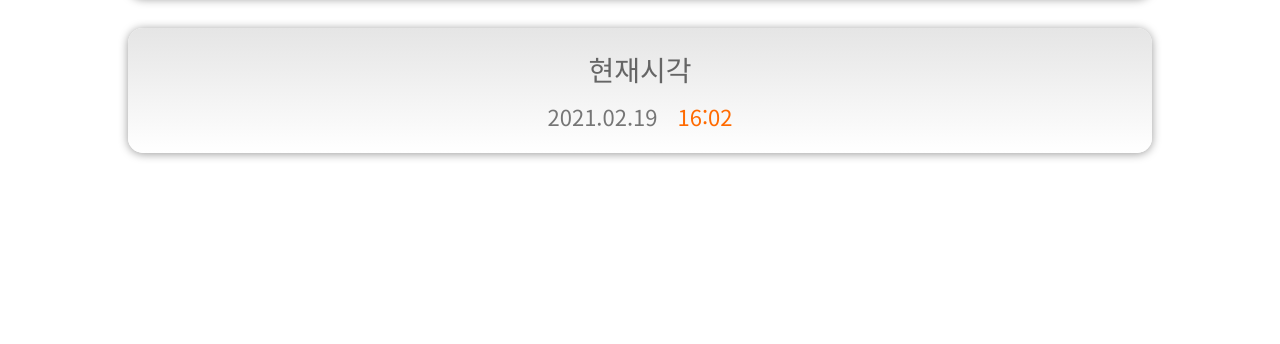
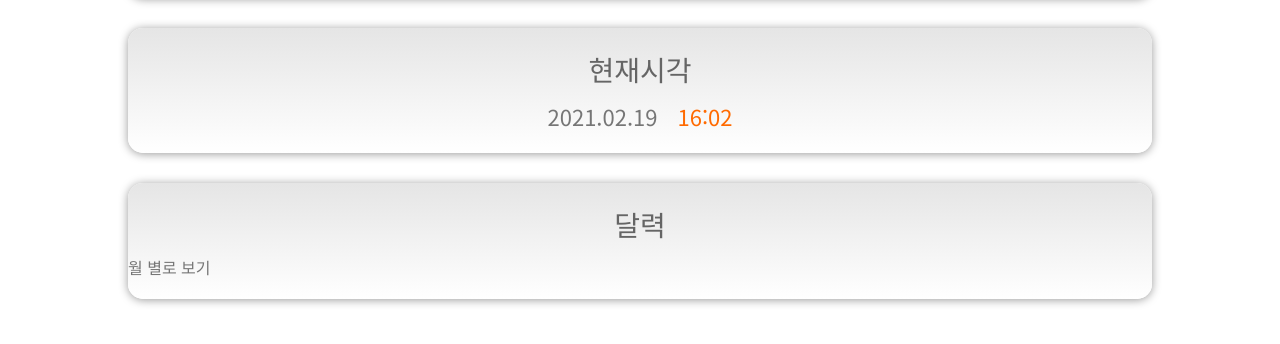
Before and after one commit to HseongH/ToDoList, a plain HTML site: page index.html in a window 1280 px wide. Shown: the part 120-464 px from the top of the page. Drawn offline with nearby package versions, Linux system fonts and the light colour scheme.

Commit message:
"수정 파일 받기"

```diff
--- a/index.html
+++ b/index.html
@@ -40,6 +40,28 @@
         </div>
     </section>
 
+    <!-- CALENDAR -->
+    <section class="section section--calendar">
+        <div class="container">
+
+            <h2 class="title">달력</h2>
+
+            <ul class="control">
+                <li class="control__unfold">
+                    <p>월 별로 보기</p>
+                </li>
+            </ul>
+
+            <ul class="calendar">
+                <li class="calendar__list">
+                    <div class="calendar__date"></div>
+                    <div class="calendar__day"></div>
+                </li>
+            </ul>
+
+        </div>
+    </section>
+
 </div>
 
 <script src="js/currentTime.js"></script>
```
